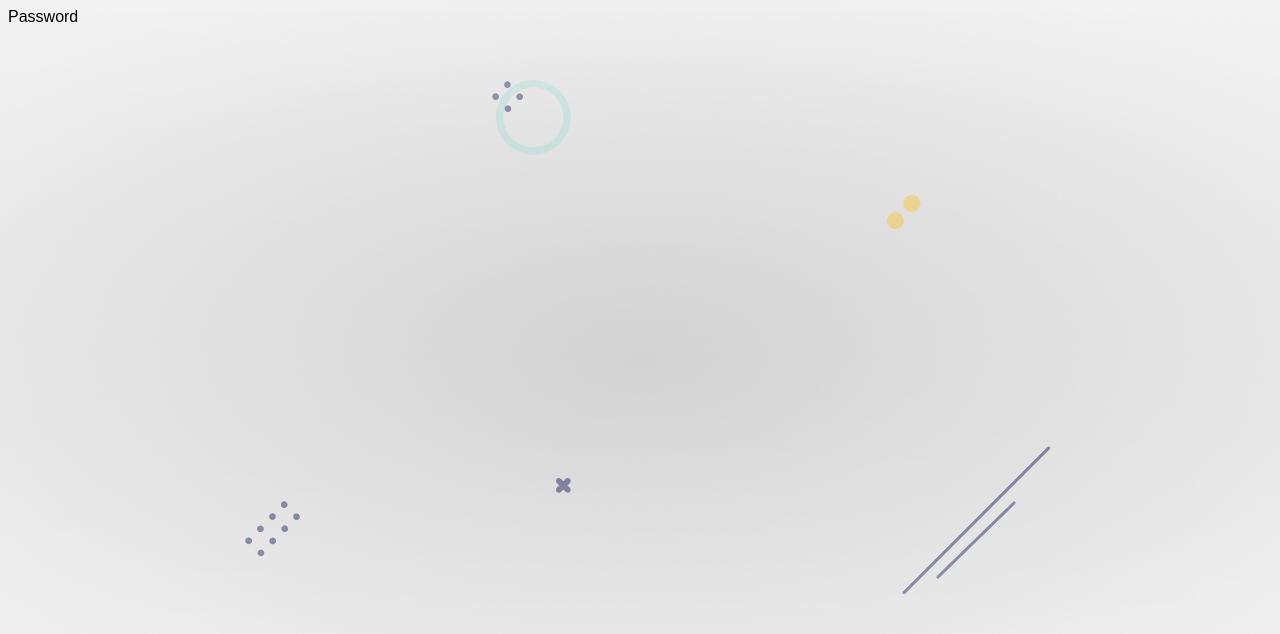
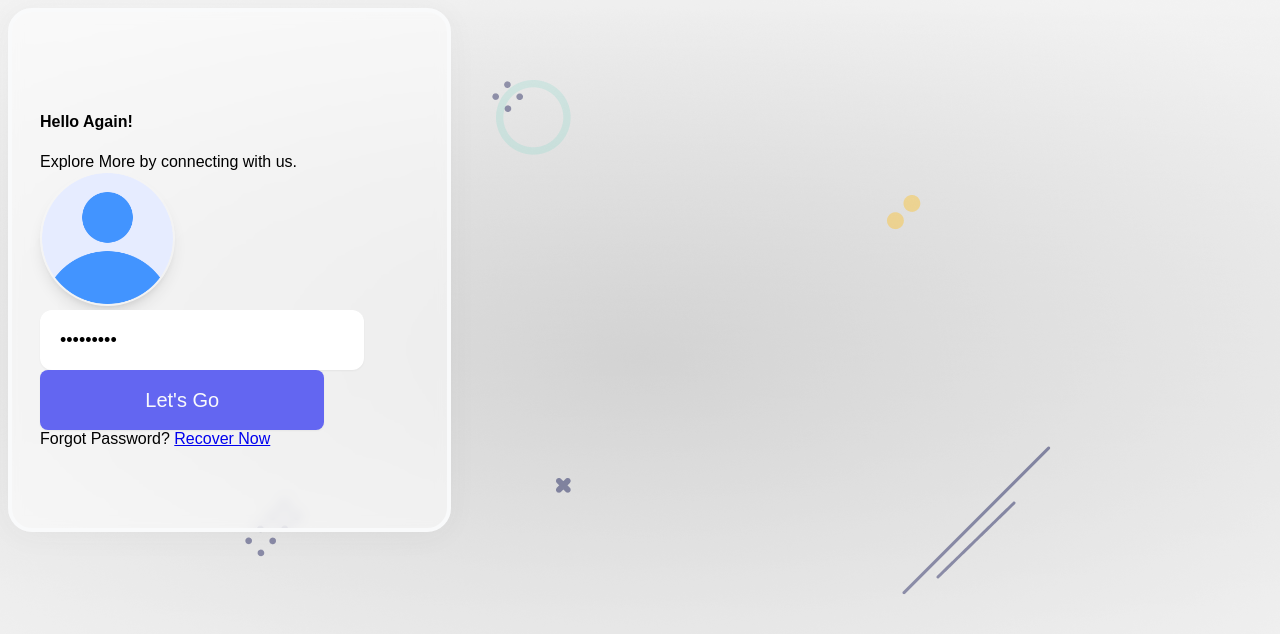
Before and after one commit to MohabbatRJ/authapp, a React (Vite) app in the folder client/: page /password in a window 1280 px wide. Shown: the top 634 px of the page. Built offline with nearby package versions, Linux system fonts and the light colour scheme.

Commit message:
Password component ui with toast error

```diff
--- a/client/src/components/Password.jsx
+++ b/client/src/components/Password.jsx
@@ -1,8 +1,54 @@
+import { Link } from "react-router-dom"
+import avatar from '../assets/profile.png'
+import { Toaster } from 'react-hot-toast'
+import { useFormik } from 'formik'
+import { passwordValidate } from "../helper/validate"
+
+import styles from '../styles/Username.module.css'
 
 export default function Password() {
+
+  const formik = useFormik({
+    initialValues: {
+      password: 'admin@123',
+    },
+    validate: passwordValidate,
+    validateOnBlur: false,
+    validateOnChange: false,
+    onSubmit: async (values) => {
+      console.log(values)
+    }
+  })
+
   return (
-    <div>
-      Password
+    <div className="container mx-auto">
+
+      <Toaster position="top-center" reverseOrder={false}></Toaster>
+
+      <div className=" flex justify-center items-center h-screen">
+
+        <div className={styles.glass}>
+          <div className="title flex flex-col items-center">
+            <h4 className="font-5xl font-bold">Hello Again!</h4>
+            <span className="py-4 text-xl w-2/3 text-center text-gray-500">Explore More by connecting with us.</span>
+          </div>
+
+          <form onSubmit={formik.handleSubmit} className="py-1">
+            <div className="profile flex justify-center py-4">
+              <img src={avatar} alt="avatar" className={styles.profile_img} />
+            </div>
+
+            <div className="textbox flex flex-col items-center gap-6">
+              <input type="password" placeholder="Password" className={styles.textbox} {...formik.getFieldProps('password')} />
+              <button className={styles.btn} type="submit">Let's Go</button>
+            </div>
+
+            <div className="text-center py-4">
+              <span className="text-gray-500">Forgot Password? <Link className="text-red-500" to="/recovery">Recover Now</Link> </span>
+            </div>
+          </form>
+        </div>
+      </div>
     </div>
   )
 }
--- a/client/src/helper/validate.js
+++ b/client/src/helper/validate.js
@@ -7,6 +7,12 @@
     return errors
 }
 
+// validate password page
+export async function passwordValidate(values) {
+    const errors = passwordVerify({}, values);
+
+    return errors
+}
 
 // validate username
 function usernameVerify(error = {}, values) {
@@ -19,3 +25,24 @@
 
     return error;
 }
+
+// validate Password
+function passwordVerify(errors = {}, values) {
+
+    const specialChars = /[`!@#$%^&*()_+\-=\[\]{};':"\\|,.<>\/?~]/;
+
+    if (!values.password) {
+        errors.password = toast.error('Password Required...!');
+    }
+    else if (values.password.includes(" ")) {
+        errors.password = toast.error('Wrong Password...!');
+    }
+    else if(values.password.length < 6){
+        errors.password = toast.error('Password must be 6 character long...!');
+    }
+    else if (!specialChars.test(values.password)) {
+        errors.password = toast.error('Password must have special character...!');
+    }
+
+    return errors;
+}
```
